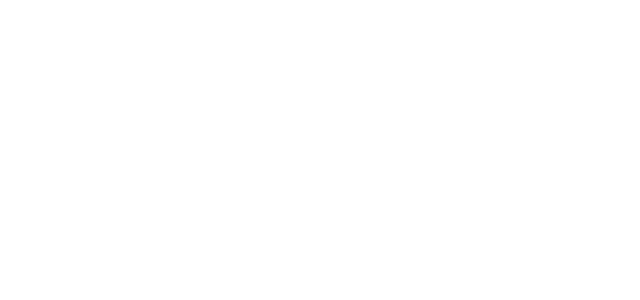
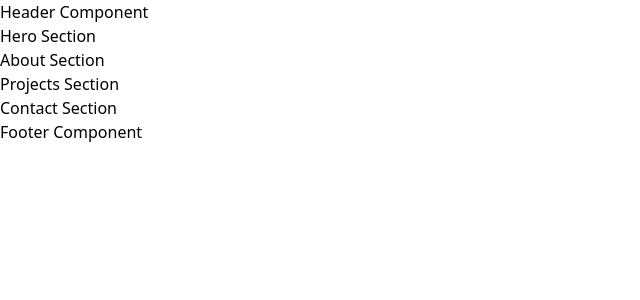
Before and after one commit to RafaelMachado1/rafael-portfolio, a React (Vite) app: page / in a window 1280 px wide. Shown: the top 300 px of the page, without its empty margins (0-640 px from the left). Built offline with nearby package versions, Linux system fonts and the light colour scheme.

Commit message:
feat: establish data structure and assemble static page layout

```diff
--- a/src/App.tsx
+++ b/src/App.tsx
@@ -1,7 +1,23 @@
+// src/App.tsx
+
+import { Header } from './components/Header';
+import { Hero } from './sections/Hero';
+import { About } from './sections/About';
+import { Projects } from './sections/Projects';
+import { Contact } from './sections/Contact';
+import { Footer } from './components/Footer';
+
 function App() {
   return (
     <>
-      {/* Nossas seções serão inseridas aqui na Fase 1 */}
+      <Header />
+      <main>
+        <Hero />
+        <About />
+        <Projects />
+        <Contact />
+      </main>
+      <Footer />
     </>
   )
 }
--- /dev/null
+++ b/src/components/Footer.tsx
@@ -0,0 +1,3 @@
+export function Footer() {
+  return <header>Footer Component</header>;
+}
--- /dev/null
+++ b/src/components/Header.tsx
@@ -0,0 +1,3 @@
+export function Header() {
+  return <header>Header Component</header>;
+}
--- /dev/null
+++ b/src/data/projects.ts
@@ -0,0 +1,36 @@
+// src/data/projects.ts
+
+export interface Project {
+  id: number;
+  title: string;
+  description: string;
+  technologies: string[];
+  linkRepo: string;
+  linkLive?: string; // O link para o deploy é opcional
+}
+
+export const projectData: Project[] = [
+  {
+    id: 1,
+    title: "Protocolo DeFi de Empréstimo",
+    description: "Um protocolo descentralizado para empréstimos de criptoativos com taxas de juros variáveis, construído na rede de testes Sepolia.",
+    technologies: ["Solidity", "Hardhat", "React", "Ethers.js"],
+    linkRepo: "https://github.com/seu-usuario/repo-defi",
+    linkLive: "https://meu-protocolo-defi.vercel.app",
+  },
+  {
+    id: 2,
+    title: "Galeria de NFTs Dinâmicos",
+    description: "Uma aplicação que exibe NFTs cujos metadados mudam com base em dados de oráculos on-chain, como o preço do ETH.",
+    technologies: ["Next.js", "Tailwind CSS", "Thirdweb", "Chainlink"],
+    linkRepo: "https://github.com/seu-usuario/repo-nft-gallery",
+  },
+  {
+    id: 3,
+    title: "Sistema de Votação com DAO",
+    description: "Implementação de um sistema de governança on-chain onde detentores de tokens podem criar e votar em propostas.",
+    technologies: ["Foundry", "Solidity", "Tally", "TypeScript"],
+    linkRepo: "https://github.com/seu-usuario/repo-dao",
+    linkLive: "https://minha-dao.xyz",
+  },
+];
--- /dev/null
+++ b/src/sections/About.tsx
@@ -0,0 +1,3 @@
+export function About() {
+  return <div>About Section</div>;
+}
--- /dev/null
+++ b/src/sections/Contact.tsx
@@ -0,0 +1,3 @@
+export function Contact() {
+  return <div>Contact Section</div>;
+}
--- /dev/null
+++ b/src/sections/Hero.tsx
@@ -0,0 +1,3 @@
+export function Hero() {
+  return <div>Hero Section</div>;
+}
--- /dev/null
+++ b/src/sections/Projects.tsx
@@ -0,0 +1,3 @@
+export function Projects() {
+  return <div>Projects Section</div>;
+}
```
